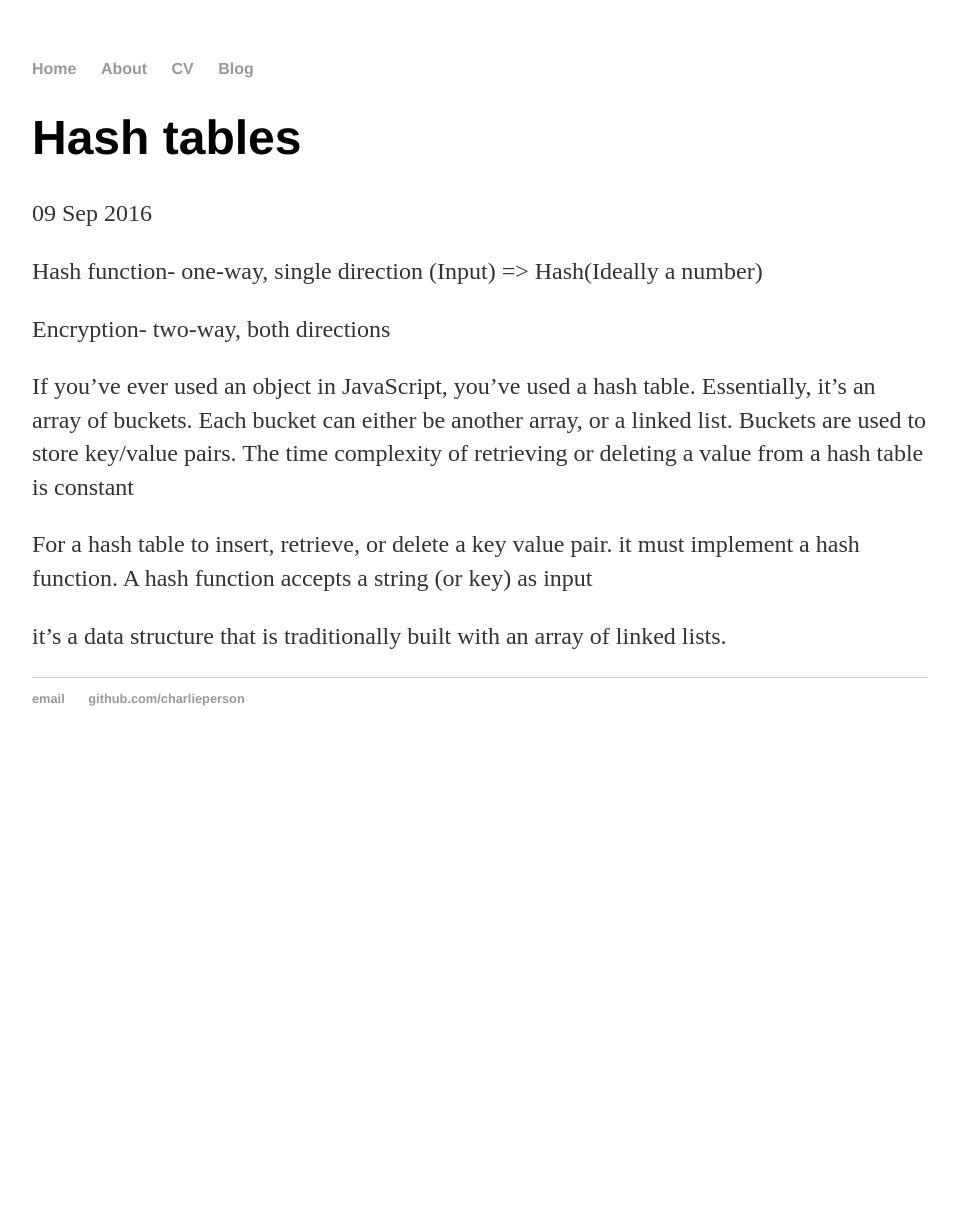
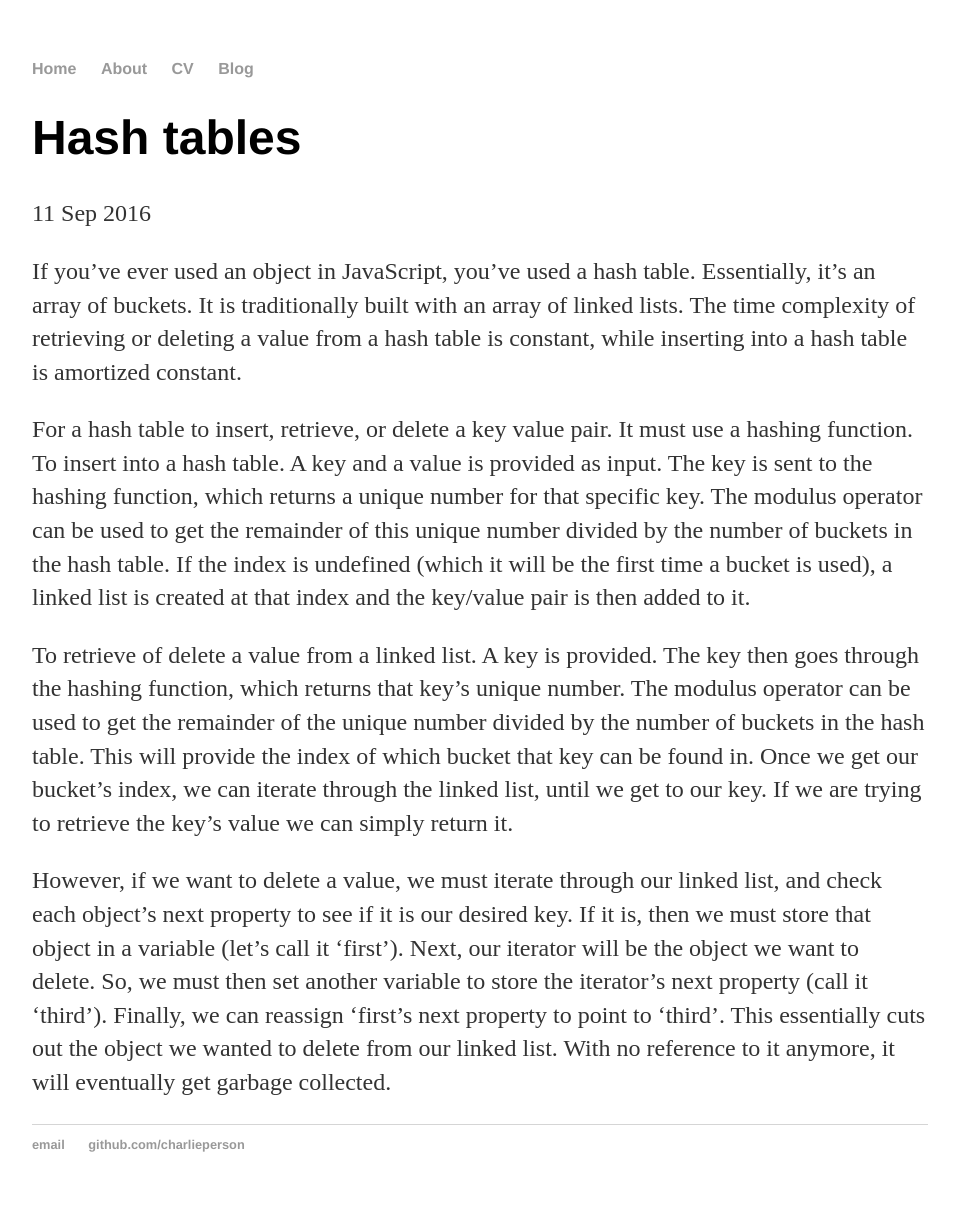
Before and after one commit to charlieperson/charlieperson.github.io, a Jekyll site: the page built from _posts/2016-09-09-hash-tables.md, in a window 1280 px wide. Shown: the whole page, without its empty margins (160-1116 px from the left). Built offline with Jekyll 4.4.1, drawn with Linux system fonts in a browser that asks for light colours; before the commit the page ends 900 px from its top, so only the background shows below that.

Commit message:
Completes conceptual rundown for hash table post

```diff
--- a/_posts/2016-09-09-hash-tables.md
+++ b/_posts/2016-09-09-hash-tables.md
@@ -1,20 +1,33 @@
 ---
 layout: post
 title: "Hash tables"
-date: 2016-09-09
+date: 2016-09-11
 ---
 
-Hash function- one-way, single direction
-(Input) => Hash(Ideally a number)
+If you've ever used an object in JavaScript, you've used a hash table. Essentially,
+it's an array of buckets. It is traditionally built with an array of linked lists.
+The time complexity of retrieving or deleting a value from a hash table is constant,
+while inserting into a hash table is amortized constant.
 
-Encryption- two-way, both directions
+For a hash table to insert, retrieve, or delete a key value pair. It must use a hashing function.
+To insert into a hash table. A key and a value is provided as input. The key is sent
+to the hashing function, which returns a unique number for that specific key. The modulus operator
+can be used to get the remainder of this unique number divided by the number of buckets
+in the hash table. If the index is undefined (which it will be the first time a bucket is used),
+a linked list is created at that index and the key/value pair is then added to it.
 
-If you've ever used an object in JavaScript, you've used a hash table. Essentially,
-it's an array of buckets. Each bucket can either be another array, or a linked list.
-Buckets are used to store key/value pairs. The time complexity of retrieving or
-deleting a value from a hash table is constant
+To retrieve of delete a value from a linked list. A key is provided. The key then
+goes through the hashing function, which returns that key's unique number. The modulus operator
+can be used to get the remainder of the unique number divided by the number of buckets
+in the hash table. This will provide the index of which bucket that key can be found in.
+Once we get our bucket's index, we can iterate through the linked list, until we get to
+our key. If we are trying to retrieve the key's value we can simply return it.
 
-For a hash table to insert, retrieve, or delete a key value pair. it must implement a hash function. A hash function accepts
-a string (or key) as input
-
-it's a data structure that is traditionally built with an array of linked lists.
+However, if we want to delete a value, we must iterate through our linked list, and check
+each object's next property to see if it is our desired key. If it is, then we must store
+that object in a variable (let's call it 'first'). Next, our iterator will be the object
+we want to delete. So, we must then set another variable to
+store the iterator's next property (call it 'third'). Finally, we can reassign 'first's
+next property to point to 'third'. This essentially cuts out the object we wanted to
+delete from our linked list. With no reference to it anymore, it will eventually
+get garbage collected.
```
